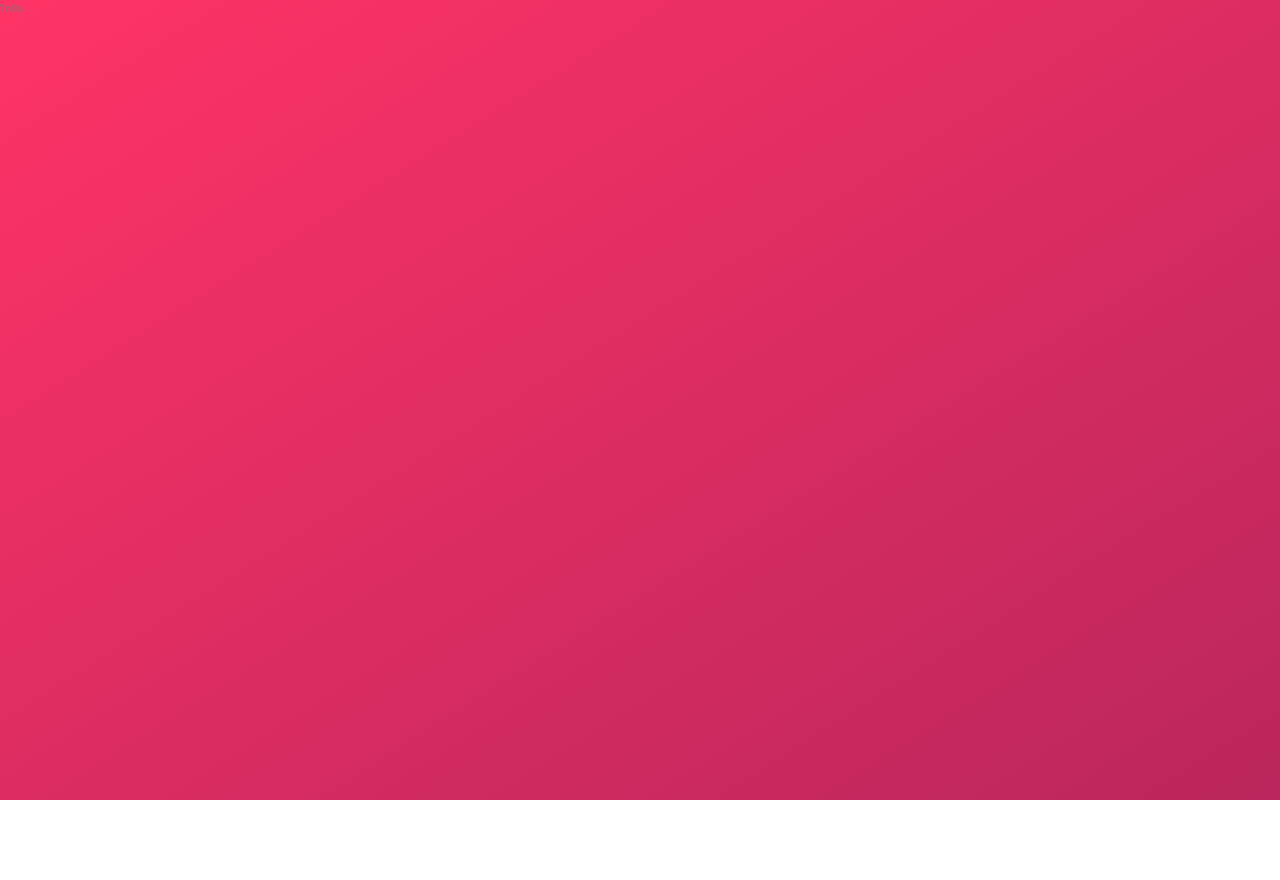
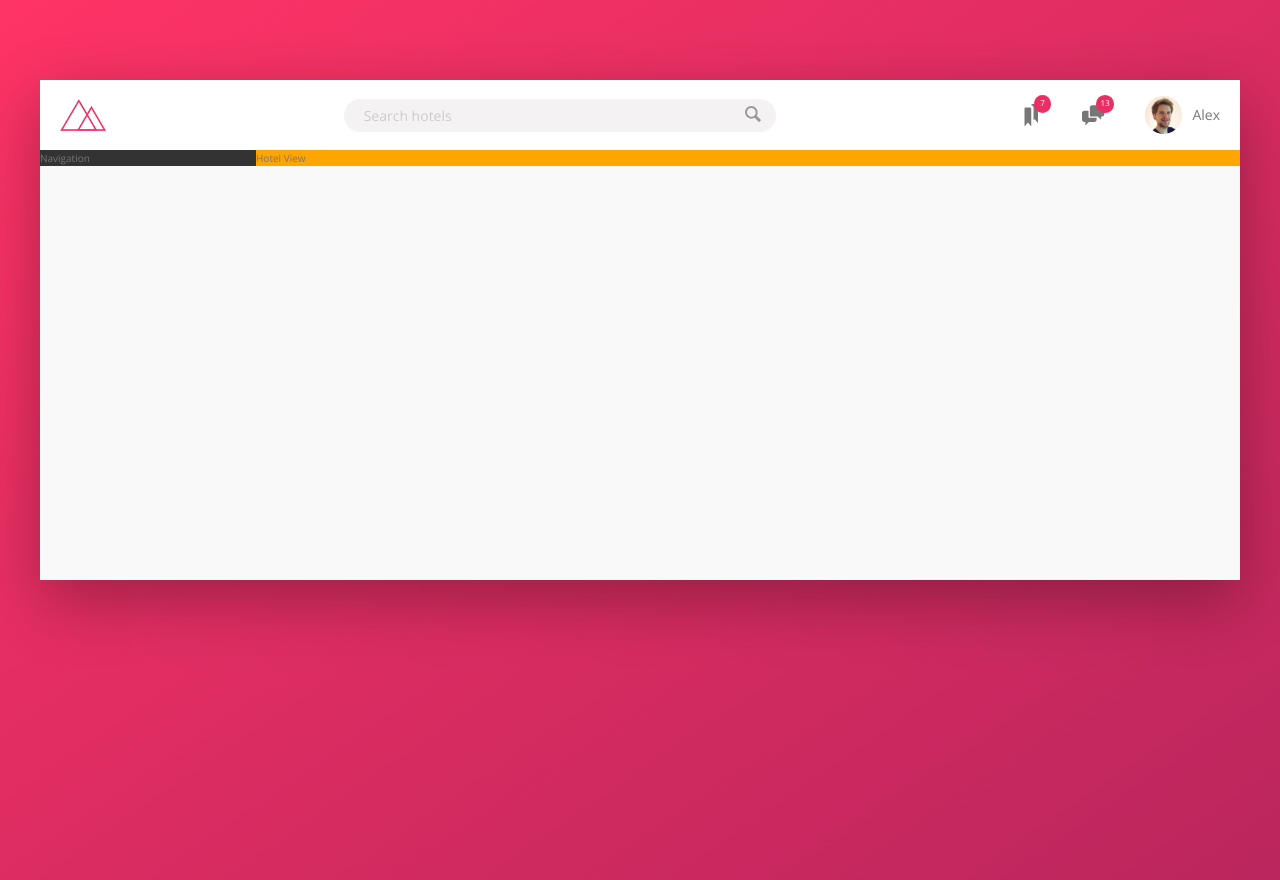
Before and after one commit to heytulsiprasad/trillo-flexbox, a website: page index.html in a window 1280 px wide. Before the commit the page ends 800 px from the top, so only its background shows below. Drawn offline with nearby package versions, Linux system fonts and the light colour scheme.

Commit message:
build: header section

```diff
--- a/index.html
+++ b/index.html
@@ -1,5 +1,6 @@
 <!DOCTYPE html>
 <html lang="en">
+
 <head>
     <meta charset="UTF-8">
     <meta name="viewport" content="width=device-width, initial-scale=1.0">
@@ -10,7 +11,47 @@
 
     <title>trillo &ndash; Your all-in-one booking app</title>
 </head>
+
 <body>
-        Trillo
+    <div class="container">
+        <header class="header">
+            <img src="img/logo.png" alt="trillo logo" class="logo" />
+            <form action="#" class="search">
+                <input type="text" class="search__input" placeholder="Search hotels">
+                <button class="search__button">
+                    <svg class="search__icon">
+                        <use xlink:href="img/sprite.svg#icon-magnifying-glass"></use>
+                    </svg>
+                </button>
+            </form>
+            <nav class="user-nav">
+                <div class="user-nav__icon-box">
+                    <svg class="user-nav__icon">
+                        <use xlink:href="img/sprite.svg#icon-bookmarks"></use>
+                    </svg>
+                    <span class="user-nav__notification">7</span>
+                </div>
+                <div class="user-nav__icon-box">
+                    <svg class="user-nav__icon">
+                        <use xlink:href="img/sprite.svg#icon-chat"></use>
+                    </svg>
+                    <span class="user-nav__notification">13</span>
+                </div>
+                <div class="user-nav__user">
+                    <img src="img/user.jpg" alt="User photo" class="user-nav__user-photo">
+                    <span class="user-nav__user-name">Alex</span>
+                </div>
+            </nav>
+        </header>
+        <div class="content">
+            <nav class="sidebar">
+                Navigation
+            </nav>
+            <main class="hotel-view">
+                Hotel View
+            </main>
+        </div>
+    </div>
 </body>
+
 </html>
--- a/sass/_base.scss
+++ b/sass/_base.scss
@@ -1,15 +1,4 @@
-// primary #eb2f64
-// primary light #FF3366
-// primary dark #BA265D
-
-// grey light 1 #faf9f9
-// grey light 2 #f4f2f2
-// grey light 3 #f0eeee
-// grey light 4 #ccc
-
-// grey dark 1 #333
-// grey dark 2 #777
-// grey dark 3 #999
+//
 
 :root {
     --color-primary: #eb2f64;
@@ -24,6 +13,8 @@
     --color-grey-dark-1: #333;
     --color-grey-dark-2: #777;
     --color-grey-dark-3: #999;
+
+    --shadow-dark: 0 2rem 6rem rgba(0, 0, 0, 0.3);
 }
 
 * {
--- a/sass/_components.scss
+++ b/sass/_components.scss
@@ -0,0 +1,115 @@
+// LOGO
+.logo {
+    height: 3.25rem;
+    margin-left: 2rem;
+}
+
+// SEARCH
+.search {
+    flex: 0 0 40%;
+
+    display: flex;
+    justify-content: center;
+    align-items: center;
+
+    &__input {
+        font-family: inherit;
+        font-size: inherit;
+        color: inherit;
+        border: none;
+        padding: .7rem 2rem;
+        border-radius: 100px;
+        background-color: var(--color-grey-light-2);
+        width: 90%;
+        transition: all .2s;
+        margin-right: -3.25rem;
+
+        &:focus {
+            outline: none;
+            width: 100%;
+            background-color: var(--color-grey-light-3);
+        }
+
+        &::-webkit-input-placeholder {
+            font-weight: 100;
+            color: var(--color-grey-light-4);
+        }
+    }
+
+    &__input:focus+&__button {
+        background-color: var(--color-grey-light-3);
+    }
+
+    &__button {
+        border: none;
+        background-color: var(--color-grey-light-2);
+
+        &:focus {
+            outline: none;
+        }
+
+        &:active {
+            transform: translateY(2px);
+        }
+    }
+
+    &__icon {
+        height: 2rem;
+        width: 2rem;
+        fill: var(--color-grey-dark-3);
+    }
+}
+
+// USER NAVIGATION
+.user-nav {
+    align-self: stretch;
+
+    display: flex;
+    align-items: center;
+
+    &>* {
+        padding: 0 2rem;
+        cursor: pointer;
+        height: 100%;
+        display: flex;
+        align-items: center;
+    }
+
+    &>*:hover {
+        background-color: var(--color-grey-light-2);
+    }
+
+    &__icon-box {
+        position: relative;
+    }
+
+    &__icon {
+        height: 2.25rem;
+        width: 2.25rem;
+        fill: var(--color-grey-dark-2);
+    }
+
+    &__notification {
+        font-size: .8rem;
+        height: 1.75rem;
+        width: 1.75rem;
+        border-radius: 50%;
+        background-color: var(--color-primary);
+        color: #fff;
+        position: absolute;
+        top: 1.5rem;
+        right: 1.1rem;
+
+        display: flex;
+        justify-content: center;
+        align-items: center;
+    }
+
+    &__user-photo {
+        height: 3.75rem;
+        border-radius: 50%;
+        margin-right: 1rem;
+    }
+
+    &__user-name {}
+}
--- a/sass/_layout.scss
+++ b/sass/_layout.scss
@@ -0,0 +1,36 @@
+// 1 rem is 10px. Refer _base
+
+.container {
+    max-width: 120rem;
+    margin: 8rem auto;
+    background-color: var(--color-grey-light-1);
+    box-shadow: var(--shadow-dark);
+
+    min-height: 50rem;
+}
+
+.content {
+    display: flex;
+}
+
+.header {
+    height: 7rem;
+    background-color: #fff;
+    font-size: 1.4rem;
+    border-bottom: var(--color-grey-light-2);
+
+    display: flex;
+    justify-content: space-between;
+    align-items: center;
+}
+
+.sidebar {
+    background-color: var(--color-grey-dark-1);
+
+    flex: 0 0 18%;
+}
+
+.hotel-view {
+    background-color: orange;
+    flex: 1;
+}
```
Also changed, not shown: img/text.txt (deleted, +0 -17 lines), css/style.css, img/chevron-thin-right.svg (deleted). Lines whose indentation alone changed are shown as unchanged.
